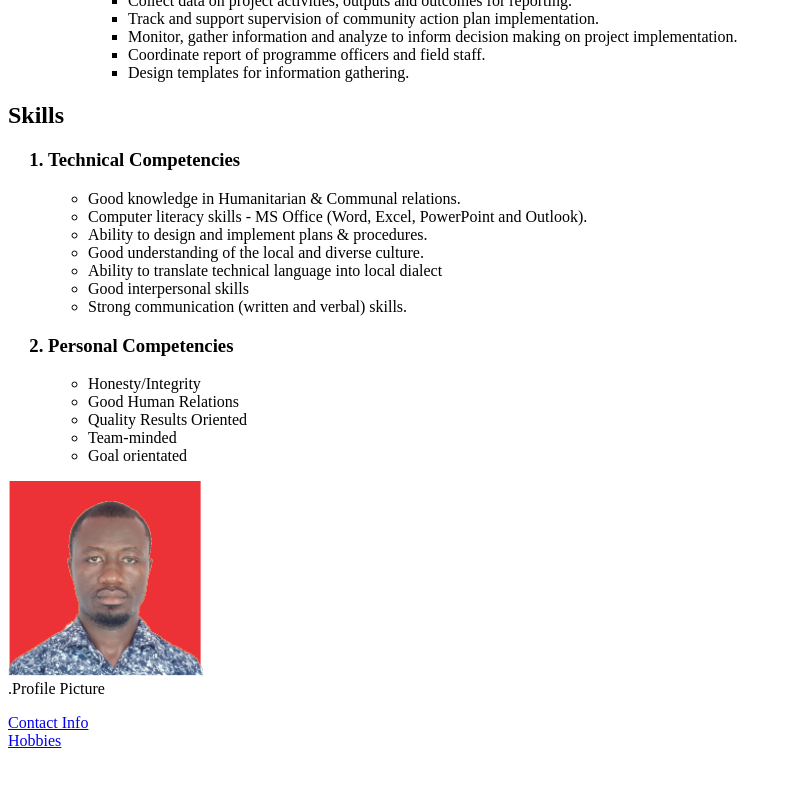
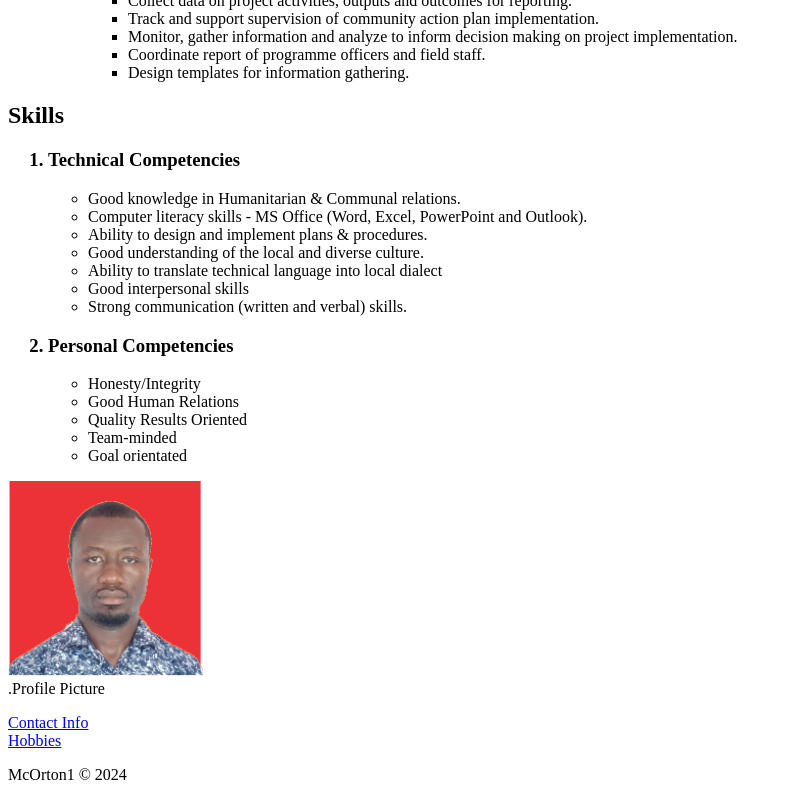
Before and after one commit to mcortonz/html-sb2resume, a plain HTML site: page index.html in a window 1280 px wide. Shown: the part 722-1522 px from the top of the page, without its empty margins (0-788 px from the left). Before the commit the page ends 1488 px from the top, so only its background shows below. Drawn offline with Linux system fonts and the light colour scheme.

Commit message:
Add files via upload

```diff
--- a/index.html
+++ b/index.html
@@ -87,6 +87,7 @@
         </ol>
         <img src="./Profile pic.png" alt="Profile Picture" /> <br />
         .Profile Picture
+        <br />
 
         <p>
             <a href="./Contact.html">Contact Info</a> <br/>
@@ -101,5 +102,8 @@
 
 
     </body>
+    <footer>
+        <p>McOrton1 © 2024</p>
+    </footer>
 
 </html>
```
